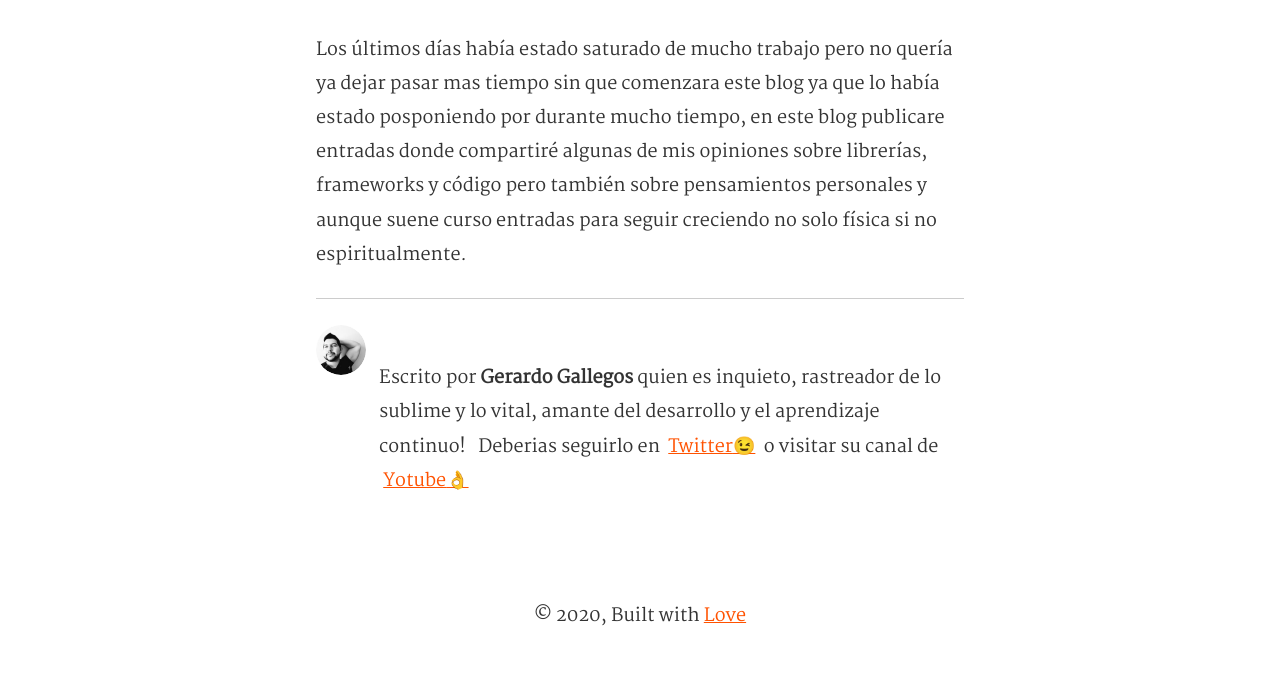
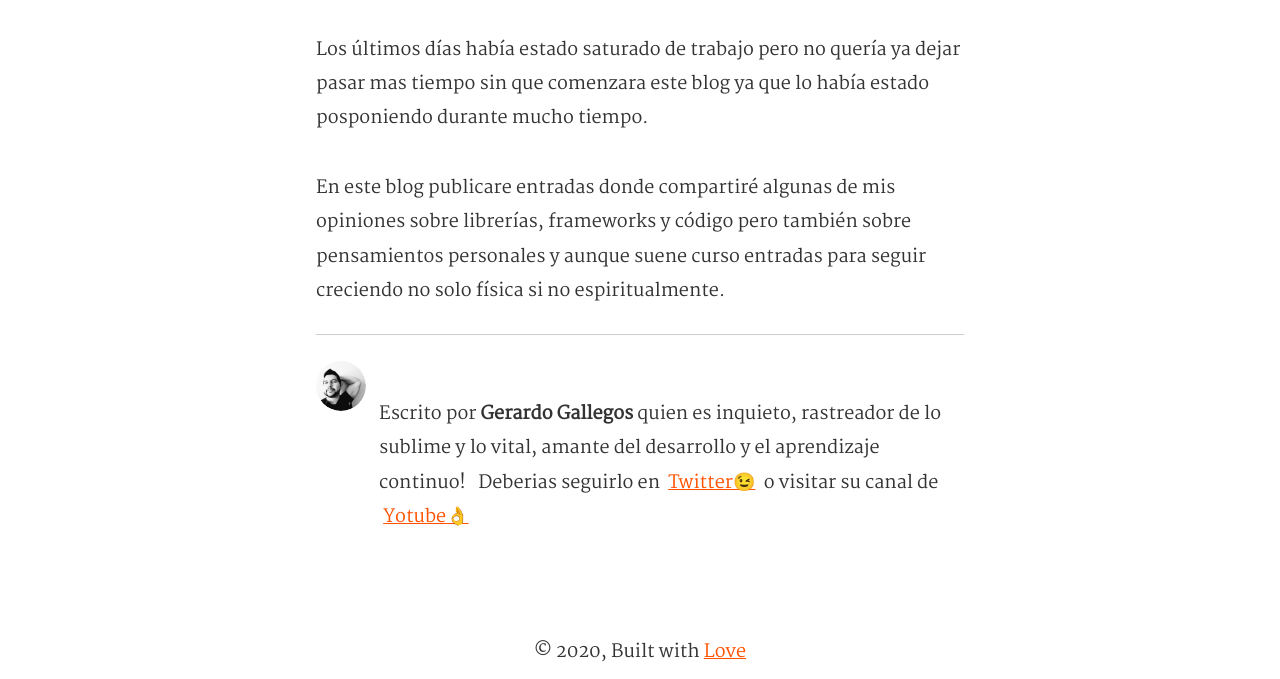
Before and after one commit to rocksfenix/rocksfenix-blog, a Gatsby site: page /blog/primera-entrada-al-blog/ in a window 1280 px wide. Shown: the part 176-855 px from the top of the page. Built offline with nearby package versions, Linux system fonts and the light colour scheme; Gatsby itself is replaced by a stand-in of ours; some packages are replaced by stand-ins of ours.

Commit message:
Update Blog “primera-entrada-al-blog”

```diff
--- a/content/blog/primera-entrada-al-blog.md
+++ b/content/blog/primera-entrada-al-blog.md
@@ -6,4 +6,6 @@ date: 2020-01-26T01:09:11.048Z
 title: Primera Entrada al Blog
 description: Comenzamos con este blog
 ---
-Los últimos días había estado saturado de mucho trabajo pero no quería ya dejar pasar mas tiempo sin que comenzara este blog ya que lo había estado posponiendo por durante mucho tiempo, en este blog publicare entradas donde compartiré algunas de mis opiniones sobre librerías, frameworks y código pero también sobre pensamientos personales y aunque suene curso entradas para seguir creciendo no solo física si no espiritualmente.
+Los últimos días había estado saturado de trabajo pero no quería ya dejar pasar mas tiempo sin que comenzara este blog ya que lo había estado posponiendo durante mucho tiempo.
+
+En este blog publicare entradas donde compartiré algunas de mis opiniones sobre librerías, frameworks y código pero también sobre pensamientos personales y aunque suene curso entradas para seguir creciendo no solo física si no espiritualmente.
```
